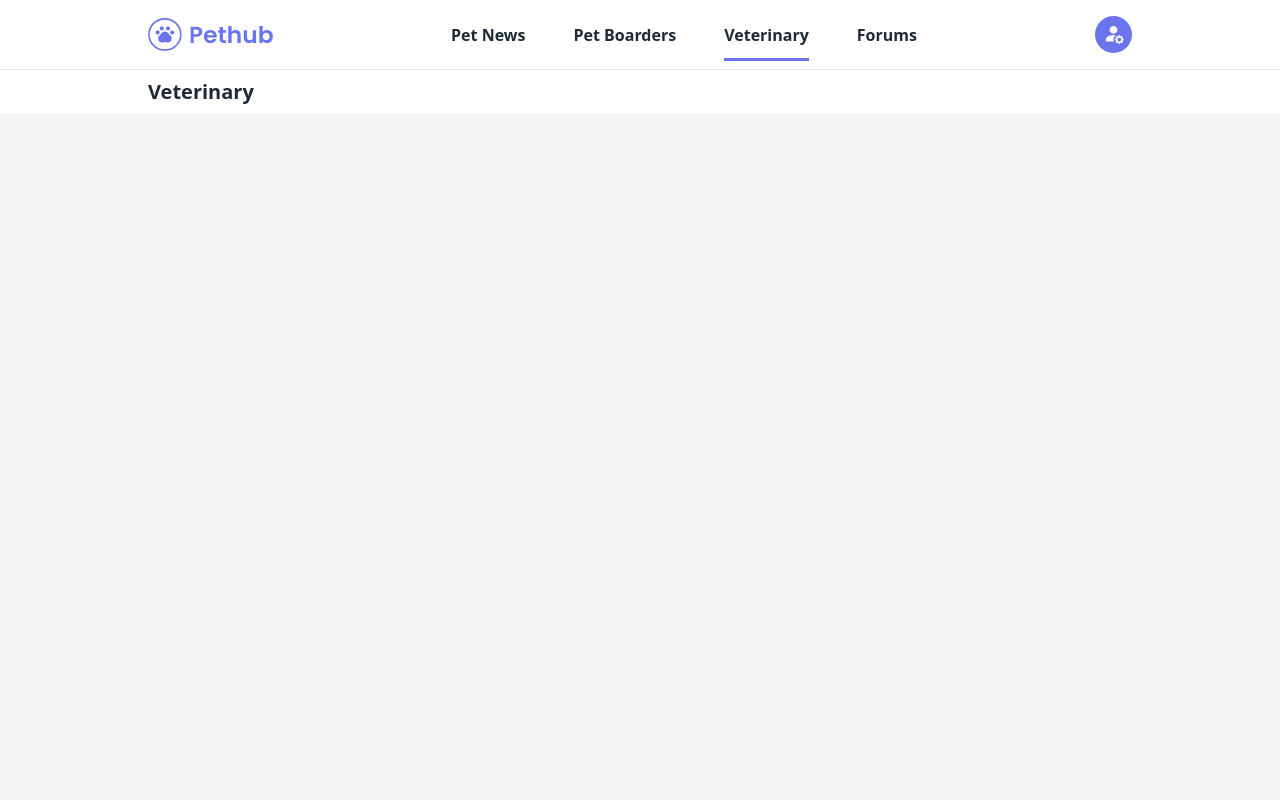
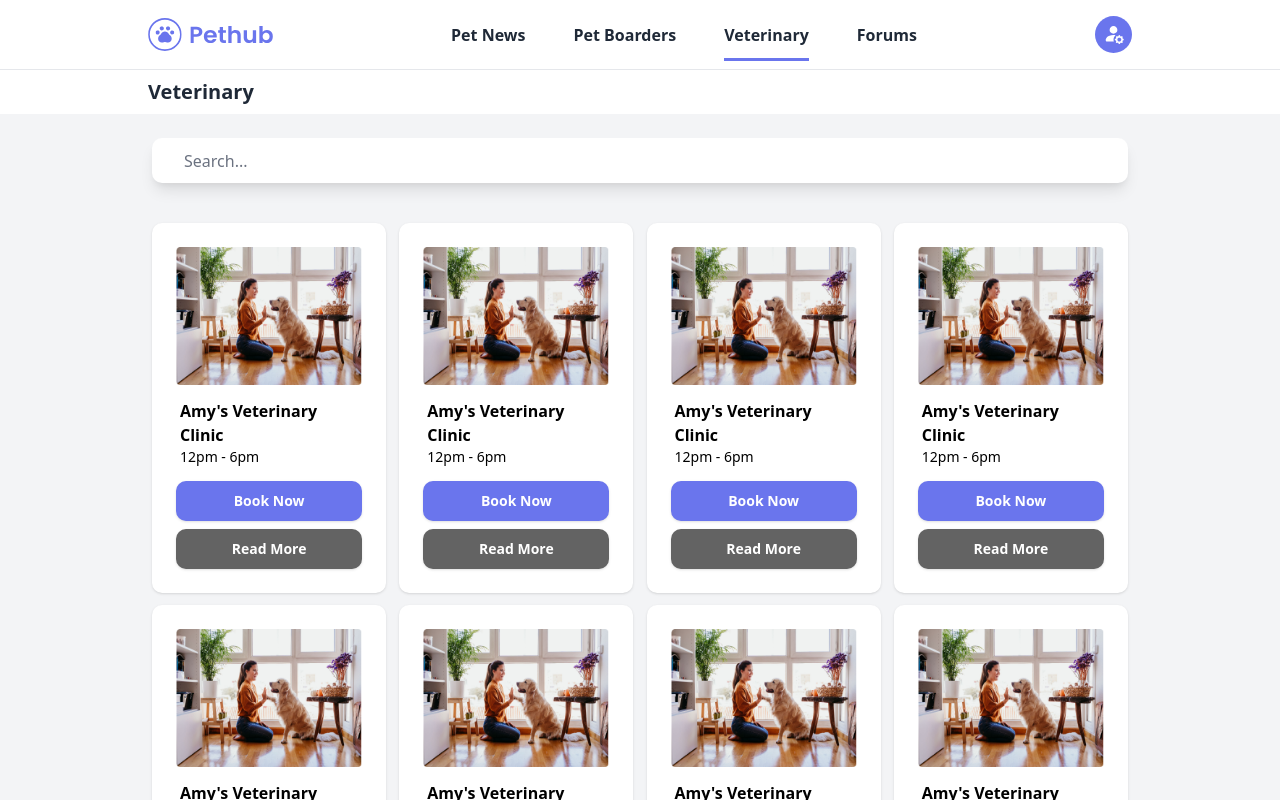
Before and after one commit to Cwjiee/pethub-frontend, a Next.js app: page /veterinary in a window 1280 px wide. Shown: the top 800 px of the page. Built offline with nearby package versions, Linux system fonts and the light colour scheme.

Commit message:
feat: add pet boarders and vet page

```diff
--- a/src/components/atoms/Tag.jsx
+++ b/src/components/atoms/Tag.jsx
@@ -8,7 +8,9 @@ export default function Tag({ tag, tagId }) {
       }}
       key={tagId}
     >
-      <span className="font-semibold text-md spacing" key={tagId}>{tag}</span>
+      <span className="font-semibold text-md spacing" key={tagId}>
+        {tag}
+      </span>
     </div>
   );
 }
--- a/src/components/molecules/BookingBlock.jsx
+++ b/src/components/molecules/BookingBlock.jsx
@@ -1,3 +1,27 @@
-export default function BookingBlock() {
+import Image from "next/image";
+import BookingPlaceholder from "../../../public/png/BookingPlaceholder.png";
 
+export default function BookingBlock({ vet }) {
+  return (
+    <div className="sm:basis-[24%] h-[370px] rounded-[10px] bg-white shadow p-6 flex flex-col justify-between gap-3.5">
+      <Image
+        className="w-full h-1/2"
+        src={BookingPlaceholder}
+        alt="news-placeholder"
+      />
+      <div className="mx-1">
+        <h4 className="font-semibold">{vet.name}</h4>
+        <div className="text-sm">{vet.time}</div>
+      </div>
+
+      <div className="flex flex-col gap-2">
+        <button className="mt-auto h-10 font-semibold rounded-[10px] shadow text-white text-sm bg-primary-500 hover:bg-primary-600 active:bg-primary-700">
+          Book Now
+        </button>
+        <button className="mt-auto h-10 font-semibold rounded-[10px] shadow text-white text-sm bg-secondary-500 hover:bg-secondary-600 active:bg-secondary-700">
+          Read More
+        </button>
+      </div>
+    </div>
+  );
 }
--- a/src/components/molecules/NewsBlock.jsx
+++ b/src/components/molecules/NewsBlock.jsx
@@ -3,7 +3,7 @@ import NewsPlaceholder from "../../../public/png/NewsPlaceholder.png";
 
 export default function NewsBlock() {
   return (
-    <div className="sm:basis-[49%] h-80 rounded-[10px] bg-white shadow p-6 flex sm:flex-row justify-between">
+    <div className="sm:basis-[49%] h-80 rounded-[10px] bg-white shadow p-6 flex justify-between">
       <Image
         className="w-1/2 h-full"
         src={NewsPlaceholder}
--- a/src/components/molecules/Searchbar.jsx
+++ b/src/components/molecules/Searchbar.jsx
@@ -1,4 +1,4 @@
-export default function Searchbar({ input, setInput, label }) {
+export default function Searchbar({ input, setInput }) {
   return (
     <div className="flex justify-between h-[45px] w-full">
       <input
--- a/src/pages/404.jsx
+++ b/src/pages/404.jsx
@@ -1,18 +1,28 @@
-import Link from 'next/link';
+import Link from "next/link";
 
 export default function Custom404() {
   return (
     <section className="bg-white dark:bg-gray-900">
-        <div className="py-8 px-4 mx-auto max-w-screen-xl lg:py-16 lg:px-6">
-            <div className="mx-auto max-w-screen-sm text-center">
-                <h1 className="mb-4 text-7xl tracking-tight font-extrabold lg:text-9xl text-[#2563eb] dark:text-primary-500">404</h1>
-                <p className="mb-4 text-3xl tracking-tight font-bold text-gray-900 md:text-4xl dark:text-white">Something&apos;s missing.</p>
-                <p className="mb-4 text-lg font-light text-gray-500 dark:text-gray-400">Sorry, we can&apos;t find that page. You&apos;ll find lots to explore on the home page. </p>
-                <Link  href="/" className="inline-flex text-white bg-[#2563eb] hover:bg-[#1e40af] focus:ring-4 focus:outline-none focus:ring-[#93c5fd] font-medium rounded-lg text-sm px-5 py-2.5 text-center dark:focus:ring-[#1e3a8a] my-4">
-                  Back to Homepage
-                </Link>
-            </div>
+      <div className="py-8 px-4 mx-auto max-w-screen-xl lg:py-16 lg:px-6">
+        <div className="mx-auto max-w-screen-sm text-center">
+          <h1 className="mb-4 text-7xl tracking-tight font-extrabold lg:text-9xl text-primary-500 dark:text-primary-500">
+            404
+          </h1>
+          <p className="mb-4 text-3xl tracking-tight font-bold text-gray-900 md:text-4xl dark:text-white">
+            Something&apos;s missing.
+          </p>
+          <p className="mb-4 text-lg font-light text-gray-500 dark:text-gray-400">
+            Sorry, we can&apos;t find that page. You&apos;ll find lots to
+            explore on the home page.{" "}
+          </p>
+          <Link
+            href="/"
+            className="inline-flex text-white bg-primary-500 hover:bg-primary-600 active:bg-primary-700 focus:ring-4 focus:outline-none focus:ring-[#93c5fd] font-medium rounded-lg text-sm px-5 py-2.5 text-center dark:focus:ring-[#1e3a8a] my-4"
+          >
+            Back to Homepage
+          </Link>
         </div>
+      </div>
     </section>
-  )
+  );
 }
--- a/src/pages/boarders.jsx
+++ b/src/pages/boarders.jsx
@@ -1,16 +1,32 @@
+import BookingBlock from "@/components/molecules/BookingBlock";
 import Searchbar from "@/components/molecules/Searchbar";
 import Navbar from "@/components/organisms/Navbar";
+import { useState } from "react";
 
 export default function PetBoarder() {
+  const [input, setInput] = useState("");
+
+  const vet = {
+    name: "Amy's Veterinary Clinic",
+    time: "12pm - 6pm",
+  };
+
   return (
     <>
-      <Navbar>Pet Boarders</Navbar>;
-      <div className="w-[80%] m-auto pt-2 px-6">
-        <Searchbar />
-        <div className="flex flex-row flex-wrap justify-between gap-5">
-
+      <Navbar>Pet Boarders</Navbar>
+      <div className="w-[80%] m-auto pt-6 px-6">
+        <Searchbar input={input} setInput={setInput} />
+        <div className="flex flex-row flex-wrap justify-between gap-3 mt-10">
+          <BookingBlock vet={vet} />
+          <BookingBlock vet={vet} />
+          <BookingBlock vet={vet} />
+          <BookingBlock vet={vet} />
+          <BookingBlock vet={vet} />
+          <BookingBlock vet={vet} />
+          <BookingBlock vet={vet} />
+          <BookingBlock vet={vet} />
         </div>
       </div>
     </>
-  )
+  );
 }
--- a/src/pages/forums.jsx
+++ b/src/pages/forums.jsx
@@ -25,7 +25,7 @@ export default function Forum() {
         <div className="flex justify-between mt-4 mb-6">
           <div className="flex gap-x-[12px]">
             {tags.map((tag) => {
-              return <Tag tag={tag} tagId={v4()} key={v4()}/>;
+              return <Tag tag={tag} tagId={v4()} key={v4()} />;
             })}
           </div>
           <div
--- a/src/pages/news.jsx
+++ b/src/pages/news.jsx
@@ -12,13 +12,13 @@ export default function News() {
 
   return (
     <>
-      <Navbar>Pet News</Navbar>;
-      <div className="w-[80%] m-auto pt-2 px-6">
+      <Navbar>Pet News</Navbar>
+      <div className="w-[80%] m-auto pt-6 px-6">
         <Searchbar input={input} setInput={setInput} label={"New News"} />
         <div className="flex justify-between mt-4 mb-6">
           <div className="flex gap-x-[12px]">
             {tags.map((tag) => {
-              return <Tag tag={tag} tagId={v4()} key={v4()}/>;
+              return <Tag tag={tag} tagId={v4()} key={v4()} />;
             })}
           </div>
         </div>
--- a/src/pages/veterinary.jsx
+++ b/src/pages/veterinary.jsx
@@ -1,5 +1,33 @@
 import Navbar from "@/components/organisms/Navbar";
+import Searchbar from "@/components/molecules/Searchbar";
+import BookingBlock from "@/components/molecules/BookingBlock";
+import { useState } from "react";
 
 export default function Veterinary() {
-  return <Navbar>Veterinary</Navbar>;
+  const [input, setInput] = useState("");
+
+  const vet = {
+    name: "Amy's Veterinary Clinic",
+    time: "12pm - 6pm",
+  };
+
+  return (
+    <>
+      <Navbar>Veterinary</Navbar>
+      <div className="w-[80%] m-auto pt-6 px-6">
+        <Searchbar input={input} setInput={setInput} />
+        <div className="flex flex-row flex-wrap justify-between gap-3 mt-10">
+          <BookingBlock vet={vet} />
+          <BookingBlock vet={vet} />
+          <BookingBlock vet={vet} />
+          <BookingBlock vet={vet} />
+          <BookingBlock vet={vet} />
+          <BookingBlock vet={vet} />
+          <BookingBlock vet={vet} />
+          <BookingBlock vet={vet} />
+          <BookingBlock vet={vet} />
+        </div>
+      </div>
+    </>
+  );
 }
```
Also changed, not shown: public/png/BookingPlaceholder.png (added), src/components/organisms/Navbar.jsx (indentation only), 1 other file (tests, documents, lock files or other folders).
